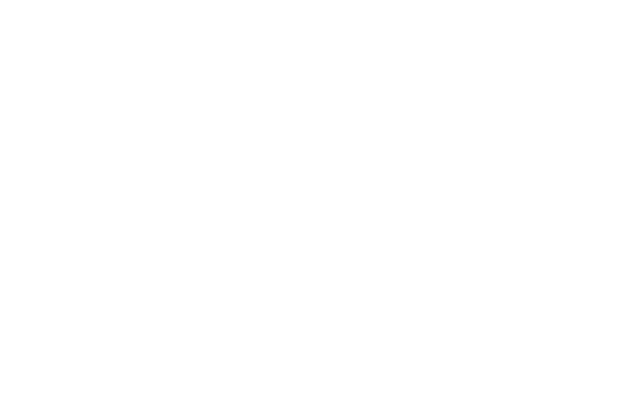
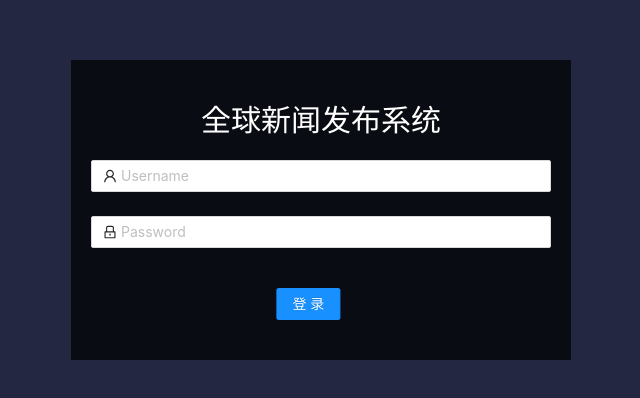
Before and after one commit to mygitMxl/news, a React (Create React App) app: page /#/login in a window 1280 px wide. Shown: the part 190-588 px from the top of the page, without its empty margins (319-959 px from the left). Built offline with nearby package versions, Linux system fonts and the light colour scheme.

Commit message:
login与权限分配和bug修复

```diff
--- a/package.json
+++ b/package.json
@@ -10,6 +10,7 @@
     "axios": "^1.2.2",
     "http-proxy-middleware": "^2.0.6",
     "react": "^17.0.2",
+    "react-canvas-nest": "^1.1.1",
     "react-dom": "^17.0.2",
     "react-router-dom": "^5.3.4",
     "react-scripts": "5.0.1",
--- a/src/components/sandbox/SideMenu.js
+++ b/src/components/sandbox/SideMenu.js
@@ -19,9 +19,10 @@
       setMenu(res.data)
     })
   }, [])
+  const {role:{rights}}=JSON.parse(localStorage.getItem('token'))
   /*  判断pagepermisson是否有*/
   const checkPagePermission = (item) => {
-    return item.pagepermisson
+    return item.pagepermisson&&rights.includes(item.key)/* 当前登录用户,role中的rights包含item中的key也就是权限 */
   }
   /* iconlist 图标 */
   const iconList = {
--- a/src/components/sandbox/TopHeader.js
+++ b/src/components/sandbox/TopHeader.js
@@ -1,23 +1,34 @@
 import React, { useState } from 'react'
-import { Layout, Dropdown, Menu, Avatar } from 'antd';
+import { Layout, Dropdown,Menu ,Avatar} from 'antd';
 import {
     MenuUnfoldOutlined,
     MenuFoldOutlined,
     UserOutlined
 } from '@ant-design/icons';
+import {withRouter} from 'react-router-dom'
 
 const { Header } = Layout;
 
-export default function TopHeader() {
+function TopHeader(props) {
     const [collapsed, setCollapsed] = useState(false)
     const changeCollapsed = () => {
         setCollapsed(!collapsed)
     }
 
-    const items = [
-        { label: '超级管理员', key: 'item-1' }, // 菜单项务必填写 key
-        { label: '退出', danger: true, key: 'item-2' },
-    ];
+     const {role:{roleName},username}=JSON.parse(localStorage.getItem('token'))
+     /* role:{roleName}是role里面的roleName,嵌套了一层*/
+    const menu = (
+        <Menu>
+            <Menu.Item>
+                {roleName}
+            </Menu.Item>
+            <Menu.Item danger onClick={()=>{
+                localStorage.removeItem("token")
+                // console.log(props.history)
+                props.history.replace("/login")
+            }}>退出</Menu.Item>
+        </Menu>
+    );
 
     return (
         <Header className="site-layout-background" style={{ padding: '0 16px' }}>
@@ -26,12 +37,13 @@
             }
 
             <div style={{ float: "right" }}>
-                <span>欢迎admin回来</span>
-                <Dropdown menu={{ items }}>
-                    <Avatar  icon={<UserOutlined />} />
+                <span>欢迎<span style={{color:"blueviolet"}}>{username}</span>回来</span>
+                <Dropdown overlay={menu}>
+                    <Avatar size="large" icon={<UserOutlined />} />
                 </Dropdown>
             </div>
         </Header>
 
     )
 }
+export default withRouter(TopHeader)
--- a/src/components/userMseeage/user-Form.js
+++ b/src/components/userMseeage/user-Form.js
@@ -7,7 +7,44 @@
     useEffect(() => {
         setisDisabled(props.isUpdateDisabled)
     }, [props.isUpdateDisabled])
-
+    const {roleId,region}  = JSON.parse(localStorage.getItem("token"))
+    const roleObj = {
+        "1":"superadmin",
+        "2":"admin",
+        "3":"editor"
+    }
+    /* region禁用 */
+    const checkRegionDisabled=(item)=>{
+      if(props.isUpdate){/* 如果是更新按钮 */
+        if(roleObj[roleId]==='superadmin'){
+          return false
+        }else{
+            return true
+        }
+      }else{
+        if(roleObj[roleId]==='superadmin'){
+            return false
+          }else{
+              return item.value!==region
+          }
+      }
+    }
+    /* role禁用 */
+    const checkRoleDisabled=(item)=>{
+        if(props.isUpdate){/* 如果是更新按钮 */
+        if(roleObj[roleId]==='superadmin'){
+          return false
+        }else{
+            return true
+        }
+      }else{
+        if(roleObj[roleId]==='superadmin'){
+            return false
+          }else{
+            return roleObj[item.id]!=="editor"//item.id就是roleId,也就是roleId不等于3的时候禁用
+          }
+      }
+    }
     return (
         <Form  layout="vertical"  ref={ref}>
             <Form.Item
@@ -32,7 +69,7 @@
                 <Select disabled={isDisable}>
                     {
                         regionList.map(item => {
-                            return <Option key={item.id} value={item.value}>{item.title}</Option>
+                            return <Option key={item.id} value={item.value} disabled={checkRegionDisabled(item)}>{item.title}</Option>
                         })
                     }
                 </Select>
@@ -53,7 +90,7 @@
                 }}>
                     {
                         roleList.map(item => {
-                            return <Option key={item.id} value={item.roleType}>{item.roleName}</Option>
+                            return <Option key={item.id} value={item.roleType} disabled={checkRoleDisabled(item)}>{item.roleName}</Option>
                         })
                     }
                 </Select>
--- a/src/router/index.js
+++ b/src/router/index.js
@@ -1,16 +1,16 @@
 import React from 'react'
 import { HashRouter, Redirect, Route, Switch } from 'react-router-dom'
-import Login from '../views/Login'
+import Login from '../views/Login/index'
 import NewSandBox from '../views/sandbox/NewSandBox'
 export default function index() {
   return (
 
         <HashRouter>
             <Switch>
+           <Route path={'/login'} component={Login}/>
           <Route path={'/'}render={()=>{
             return localStorage.getItem('token')?<NewSandBox/>:<Redirect to={'/login'}/>
           }}/>
-          <Route path={'/login'} component={Login}/>
           </Switch>
         </HashRouter>
 
--- /dev/null
+++ b/src/views/Login/index.css
@@ -0,0 +1,23 @@
+.formContainer{
+    position: relative;
+    z-index: 99;
+    background-color: rgba(0, 0, 0, 0.7);
+    width: 500px;
+    height: 300px;
+    top:50%;
+    left:50%;
+    transform: translate(-50%,-50%);
+    padding: 20px;
+
+}
+
+.logintitle{
+    text-align: center;
+    line-height: 80px;
+    font-size: 30px;
+    color:white;
+}
+.login-form-button{
+
+ transform: translate(290%,50%);
+}
--- a/src/views/Login/index.js
+++ b/src/views/Login/index.js
@@ -1,7 +1,68 @@
 import React from 'react'
+import ReactCanvasNest from 'react-canvas-nest'
+import { Form, Button, Input, message } from 'antd'
+import { UserOutlined, LockOutlined } from '@ant-design/icons';
+import './index.css'
+import axios from 'axios';
+export default function index(props) {
+  const onFinish = (values) => {
+    console.log(values)
 
-export default function index() {
+    axios.get(`users?username=${values.username}&password=${values.password}&roleState=true&_expand=role`).then(res=>{
+        console.log(res.data)
+        if(res.data.length===0){
+            message.error("用户名或密码不匹配")
+        }else{
+            localStorage.setItem("token",JSON.stringify(res.data[0]))
+            props.history.push("/")
+        }
+    })
+}
   return (
-    <div>index</div>
+    <div style={{ background: 'rgba(35,39,65)', height: '100%' }}>
+      <ReactCanvasNest /* 粒子效果 */
+	    className='canvasNest'
+        config={{
+	        pointColor: ' 255, 255, 255 ',
+	        lineColor: '255,255,255',
+	        pointOpacity: 0.5,
+	        pointR: 2,
+	        count:100,
+    	}}
+        style={{ zIndex: 1 }}
+    />
+      <div className='formContainer'>
+        <div className='logintitle'>全球新闻发布系统</div>
+
+        <Form
+          name="normal_login"
+          className="login-form"
+          onFinish={onFinish}/* 点击确定时触发,获取表单信息 */
+        >
+          <Form.Item
+            name="username"
+            rules={[{ required: true, message: 'Please input your Username!' }]}
+          >
+            <Input prefix={<UserOutlined className="site-form-item-icon" />} placeholder="Username" />
+          </Form.Item>
+
+          <Form.Item
+            name="password"
+            rules={[{ required: true, message: 'Please input your Password!' }]}
+          >
+            <Input
+              prefix={<LockOutlined className="site-form-item-icon" />}
+              type="password"
+              placeholder="Password"
+            />
+          </Form.Item>
+          <Form.Item>
+            <Button type="primary" htmlType="submit" className="login-form-button">
+              登录
+            </Button>
+          </Form.Item>
+        </Form>
+      </div>
+    </div>
   )
 }
--- a/src/views/sandbox/user-manage/userList.js
+++ b/src/views/sandbox/user-manage/userList.js
@@ -9,20 +9,30 @@
     const [dataSource, setdataSource] = useState([])/* 角色列表信息 */
     const [setisModalVisible,setsetisModalVisible] = useState(false)/* 添加用户model开关 */
     const [isUpdateVisible, setisUpdateVisible] = useState(false)
-    const [region, setregion] = useState([])/* 区域信息 */
+    const [regionList, setregion] = useState([])/* 区域信息 */
     const [roleList, setroleList] = useState([])/* 角色列表 */
     const [isUpdateDisabled, setisUpdateDisabled] = useState(false)
     const [currentId, setcurrentId] = useState(null)
     const user=useRef()
     const update=useRef()
+
+    const {roleId,region,username}=JSON.parse(localStorage.getItem("token"))
+
     useEffect(() => {
-        axios.get('/users?_expand=role')
-            .then(res => {
-                // console.log(res.data);
-                let list = res.data
-                setdataSource(list)
-            })
-    }, [])
+        const roleObj = {
+            "1":"superadmin",
+            "2":"admin",
+            "3":"editor"
+        }
+        axios.get("/users?_expand=role").then(res => {
+            const list = res.data
+            console.log(list);
+            setdataSource( roleObj[roleId]==="superadmin"?list:[/* 也就是说roleId=1的时候 拿到所有list*/
+            ...list.filter(item=>item.username===username),//token中自己的名字
+            ...list.filter(item=>item.region===region&& roleObj[item.roleId]==="editor")//和同一地区的区域编辑的角色
+        ])
+        })
+    }, [roleId,region,username])
     useEffect(() => {
       axios.get('/regions')
       .then(res=>{
@@ -35,18 +45,12 @@
         setroleList(res.data)
        })
      }, [])
-
-
-
-
-
-
     const columns = [
         {
             title: '区域',
             dataIndex: 'region',
             filters:[
-                ...region.map(item=>({
+                ...regionList.map(item=>({
                     text:item.title,/* 所有地域数据 */
                     value:item.value
                 })),
@@ -193,7 +197,7 @@
                 onOk={handleOk}
                 onCancel={() => { setsetisModalVisible(false);user.current.resetFields()}}
             >
-                <UserForm regionList={region} roleList={roleList} ref={user} />
+                <UserForm regionList={regionList} roleList={roleList} ref={user} />
             </Modal>
 
             <Modal
@@ -204,7 +208,7 @@
                 onOk={handleUpdate}
                 onCancel={() => {setisUpdateVisible(false);update.current.resetFields();setisUpdateDisabled(!isUpdateDisabled)}}/*!isUpdateDisabled:取消后让选择了超级管理员的地域变回最初始的样子 */
             >
-                <UserForm regionList={region} roleList={roleList} ref={update} isUpdateDisabled={isUpdateDisabled}/>
+                <UserForm regionList={regionList} roleList={roleList} ref={update} isUpdateDisabled={isUpdateDisabled} isUpdate={true} />
                 </Modal>
         </div>
     )
```
